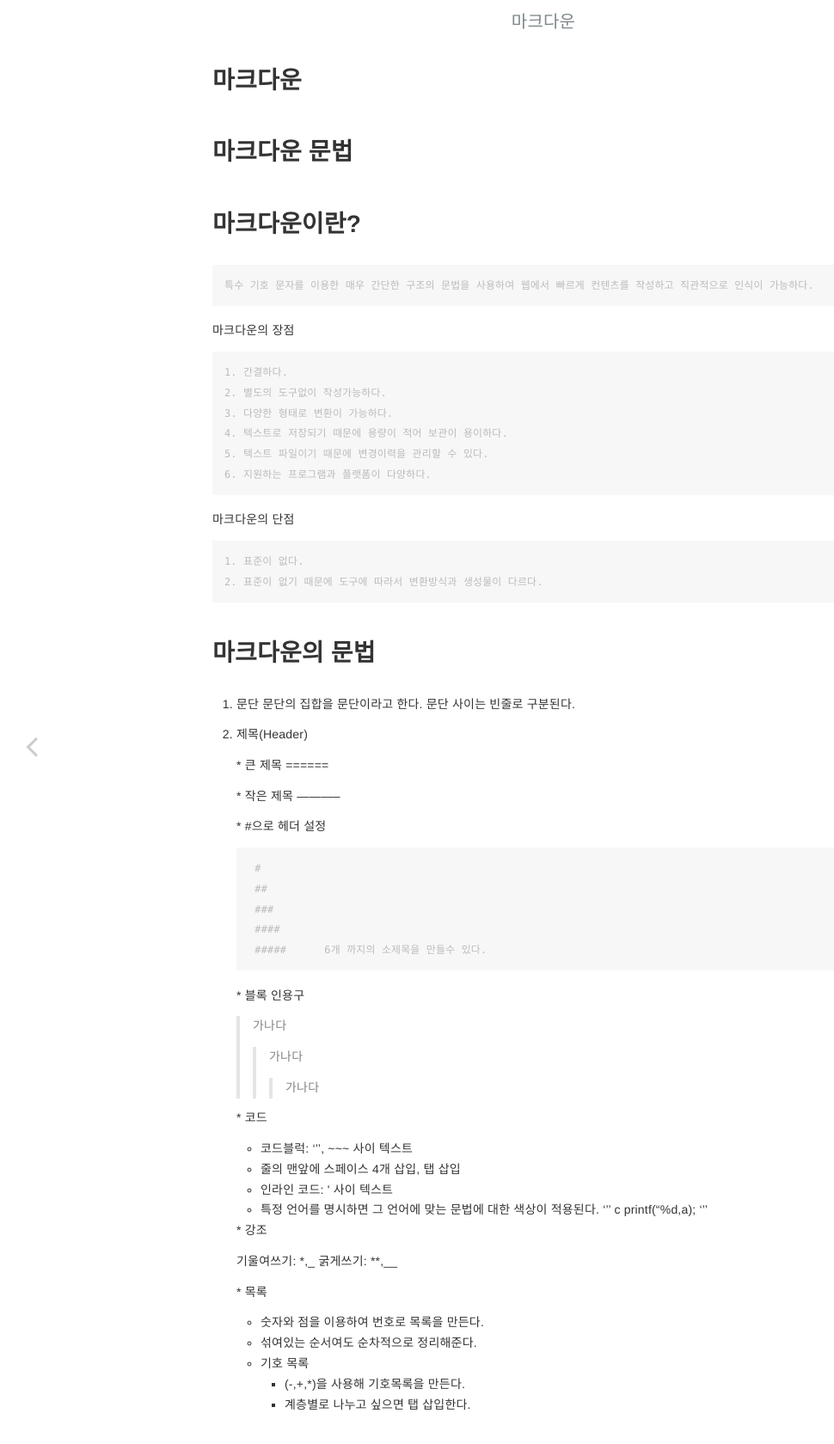
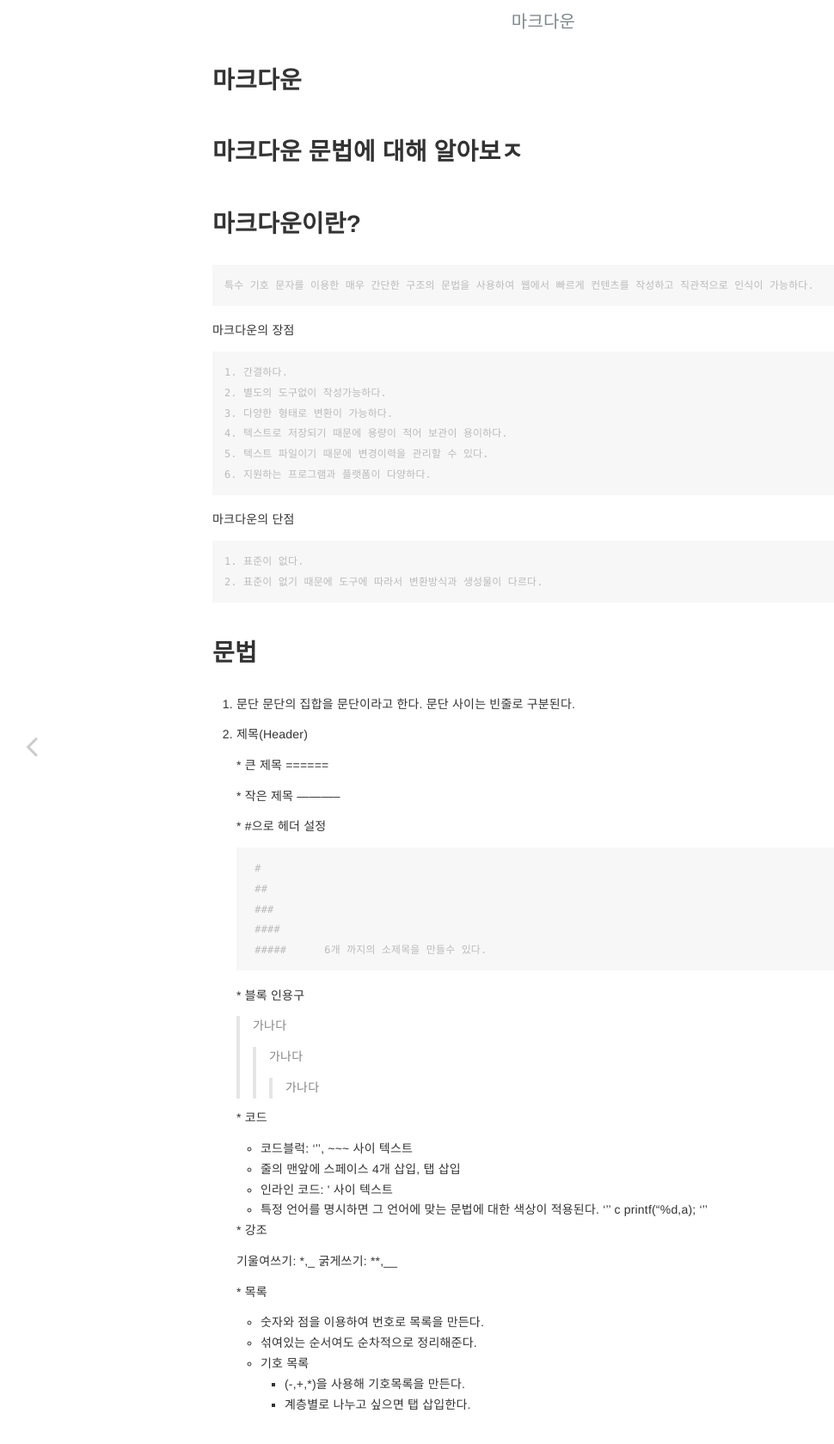
Before and after one commit to jwk061214/java_blog, a Jekyll site: the page built from _posts/2022-01-23-test.md, in a window 1280 px wide. Shown: the top 1680 px of the page at 86% size, without its empty margins (8-978 px from the left). Built offline with Jekyll 4.4.1, drawn with Linux system fonts in a browser that asks for light colours.

Commit message:
포스트 수정

```diff
--- a/_posts/2022-01-23-test.md
+++ b/_posts/2022-01-23-test.md
@@ -5,7 +5,7 @@ date: 2022-01-23
 category: java
 layout: post
 ---
-마크다운 문법
+마크다운 문법에 대해 알아보ㅈ
 =========
 # 마크다운이란?
 
@@ -25,7 +25,7 @@ layout: post
     1. 표준이 없다.
     2. 표준이 없기 때문에 도구에 따라서 변환방식과 생성물이 다르다.
 
-# 마크다운의 문법
+# 문법
 
 1. 문단
     문단의 집합을 문단이라고 한다.
```
